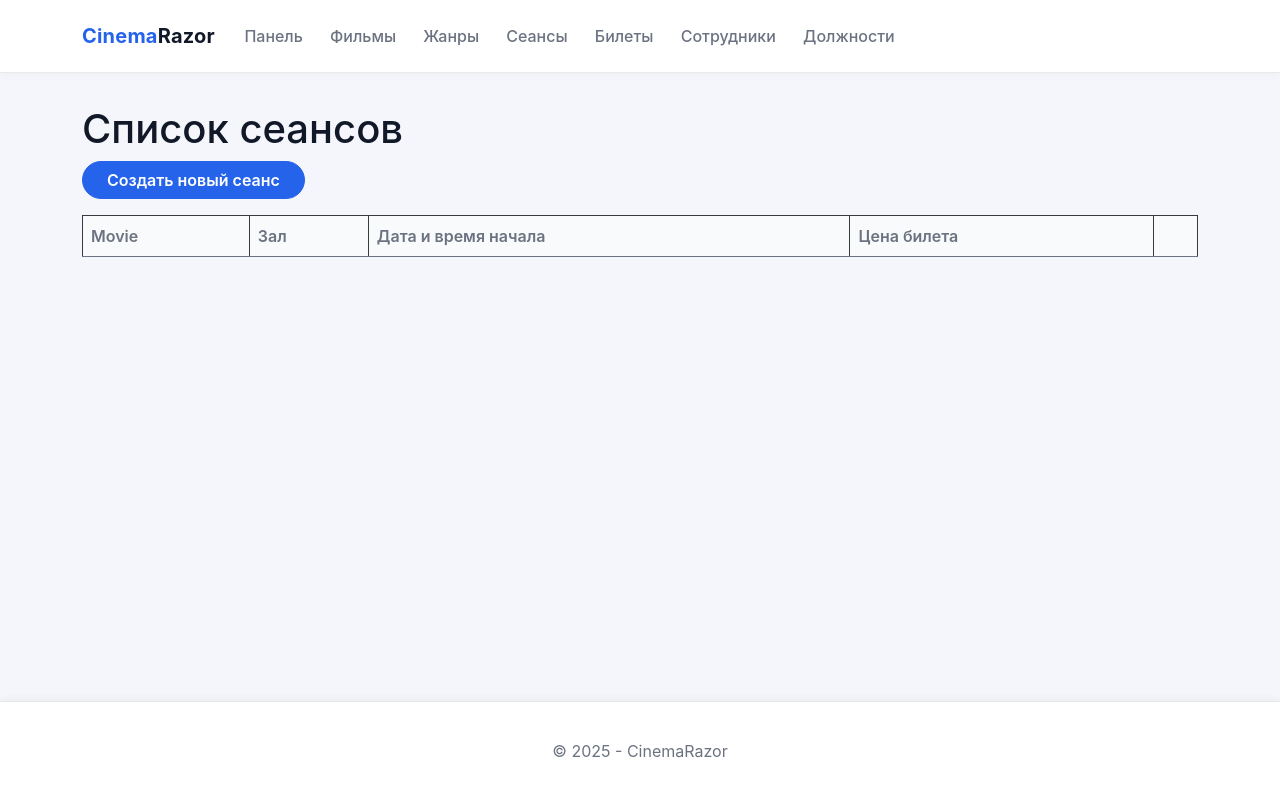
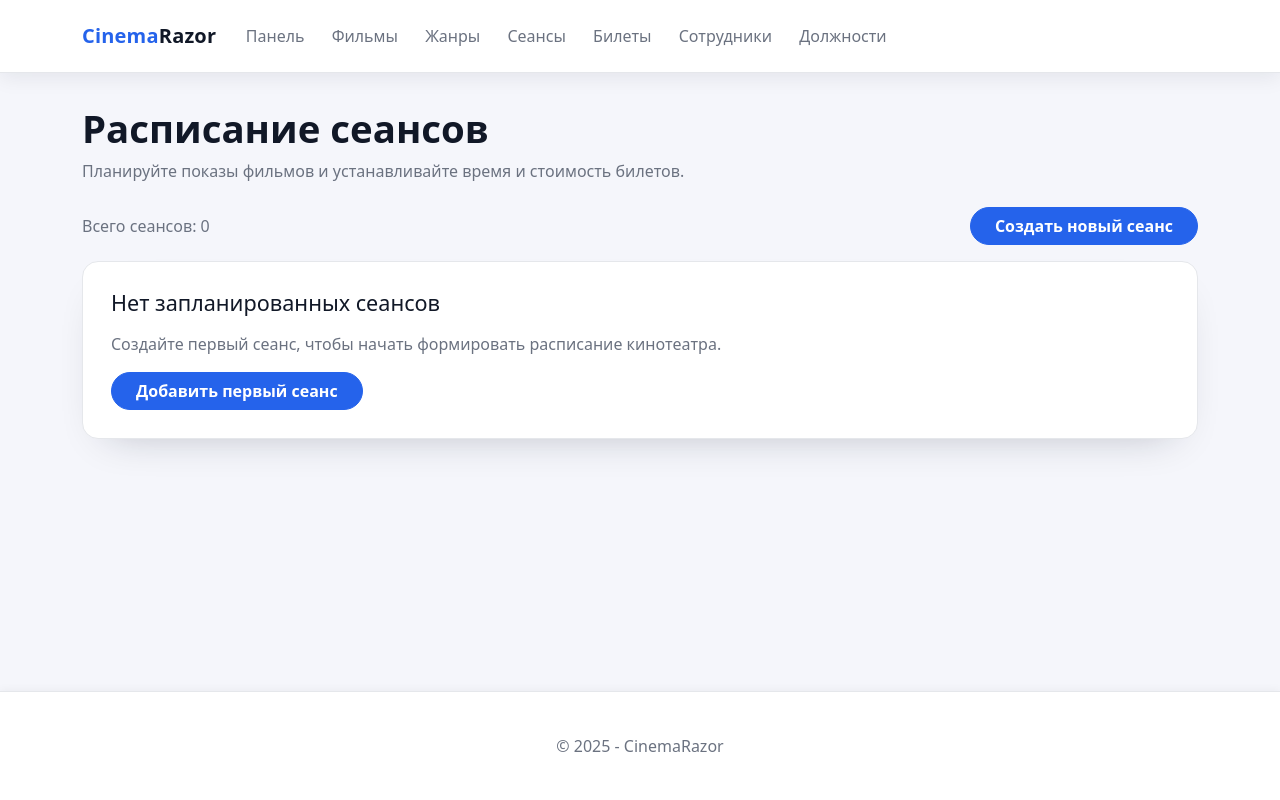
Before and after one commit to f0stery/CinemaRazor, an ASP.NET Core app: page /Sessions in a window 1280 px wide. Run offline with ASP.NET Core 8, Linux system fonts and the light colour scheme; lists and menus that the app fills with data are empty; style sheets or scripts are compiled from the project's sources; the project's own start-up code is not run, and a stand-in starts its controllers and pages.

Commit message:
Refactor UI and improve page structure
Co-authored-by: f0rsteryo <f0rsteryo@gmail.com>

```diff
--- a/CinemaRazor/Pages/Sessions/Index.cshtml
+++ b/CinemaRazor/Pages/Sessions/Index.cshtml
@@ -5,36 +5,57 @@
     ViewData["Title"] = "Сеансы";
 }
 
-<h1>Список сеансов</h1>
+<section class="page-header mb-4">
+    <h1 class="page-title">Расписание сеансов</h1>
+    <p class="page-subtitle">Планируйте показы фильмов и устанавливайте время и стоимость билетов.</p>
+</section>
 
-<p>
+<div class="d-flex justify-content-between align-items-center mb-3 flex-wrap gap-2">
+    <span class="text-muted">Всего сеансов: @Model.Session.Count</span>
     <a asp-page="Create" class="btn btn-primary">Создать новый сеанс</a>
-</p>
+</div>
 
-<table class="table table-striped table-bordered align-middle">
-    <thead class="table-dark">
+@if (Model.Session.Any())
+{
+    <div class="table-container">
+        <div class="table-responsive">
+            <table class="table align-middle">
+                <thead>
                     <tr>
-            <th>@Html.DisplayNameFor(model => model.Session[0].Movie)</th>
+                        <th>Фильм</th>
                         <th>Зал</th>
-            <th>@Html.DisplayNameFor(model => model.Session[0].StartTime)</th>
-            <th>@Html.DisplayNameFor(model => model.Session[0].Price)</th>
-            <th></th>
+                        <th>Время начала</th>
+                        <th>Цена</th>
+                        <th class="text-end">Действия</th>
                     </tr>
                 </thead>
                 <tbody>
                 @foreach (var item in Model.Session)
                 {
                     <tr>
-                <td>@item.Movie?.Title</td>
+                        <td class="fw-semibold">@(item.Movie?.Title ?? "—")</td>
                         <td>Основной зал</td>
-                <td>@item.StartTime.ToString("g")</td>
+                        <td>@item.StartTime.ToString("dd.MM.yyyy HH:mm")</td>
                         <td>@item.Price.ToString("0") BYN</td>
-                <td>
-                    <a asp-page="./Edit" asp-route-id="@item.Id" class="btn btn-sm btn-warning">Редактировать</a>
-                    <a asp-page="./Details" asp-route-id="@item.Id" class="btn btn-sm btn-info">Детали</a>
-                    <a asp-page="./Delete" asp-route-id="@item.Id" class="btn btn-sm btn-danger">Удалить</a>
+                        <td class="text-end">
+                            <div class="btn-group btn-group-sm" role="group">
+                                <a asp-page="./Details" asp-route-id="@item.Id" class="btn btn-outline-secondary">Просмотр</a>
+                                <a asp-page="./Edit" asp-route-id="@item.Id" class="btn btn-outline-secondary">Изменить</a>
+                                <a asp-page="./Delete" asp-route-id="@item.Id" class="btn btn-outline-secondary">Удалить</a>
+                            </div>
                         </td>
                     </tr>
                 }
                 </tbody>
             </table>
+        </div>
+    </div>
+}
+else
+{
+    <div class="support-card">
+        <h2>Нет запланированных сеансов</h2>
+        <p>Создайте первый сеанс, чтобы начать формировать расписание кинотеатра.</p>
+        <a asp-page="Create" class="btn btn-primary">Добавить первый сеанс</a>
+    </div>
+}
--- a/CinemaRazor/Pages/Shared/_Layout.cshtml
+++ b/CinemaRazor/Pages/Shared/_Layout.cshtml
@@ -7,49 +7,6 @@
     <link rel="stylesheet" href="~/lib/bootstrap/dist/css/bootstrap.min.css" />
     <link rel="stylesheet" href="~/css/site.css" asp-append-version="true" />
     <link rel="stylesheet" href="~/CinemaRazor.styles.css" asp-append-version="true" />
-    <style>
-        /* --- Структура страницы --- */
-        html, body {
-            height: 100%;
-            margin: 0;
-            padding: 0;
-        }
-
-        body {
-            display: flex;
-            flex-direction: column;
-            min-height: 100vh;
-            background: var(--background, #f5f6fb);
-            color: var(--text-primary, #111827);
-        }
-
-        main {
-            flex: 1;
-            padding: 2rem 0 3rem; /* отступ снизу под футер */
-        }
-
-        /* --- Футер --- */
-        footer.footer {
-            margin-top: auto;
-            background: var(--surface, #fff);
-            border-top: 1px solid var(--border, #e5e7eb);
-            color: var(--text-secondary, #6b7280);
-            text-align: center;
-            padding: 1.2rem 0;
-            box-shadow: 0 -2px 8px rgba(0, 0, 0, 0.04);
-        }
-
-        .app-navbar {
-            background: #fff;
-            border-bottom: 1px solid #eaeaea;
-            box-shadow: 0 2px 8px rgba(0, 0, 0, 0.03);
-        }
-
-        .brand-accent {
-            color: #2563eb;
-            font-weight: bold;
-        }
-    </style>
 </head>
 <body>
     <header>
--- a/CinemaRazor/wwwroot/css/site.css
+++ b/CinemaRazor/wwwroot/css/site.css
@@ -17,35 +17,38 @@
 }
 
 /* === Общая структура страницы === */
-html, body {
+html {
     height: 100%;
+    font-family: "Inter", "Segoe UI", -apple-system, BlinkMacSystemFont, sans-serif;
+}
+
+body {
+    min-height: 100vh;
     margin: 0;
+    padding: 0;
     display: flex;
     flex-direction: column;
-    font-family: "Inter", "Segoe UI", -apple-system, BlinkMacSystemFont, sans-serif;
     background: var(--background);
     color: var(--text-primary);
 }
 
-    body > .container {
-        flex: 1 0 auto; /* Контент растягивается, футер прижимается вниз */
-    }
-
 /* === Основная часть === */
 main {
     flex: 1 0 auto;
-    padding-top: 2.5rem;
-    padding-bottom: 6rem; /* безопасный отступ под футер и кнопки */
+    padding-top: 2rem;
+    padding-bottom: 3rem;
 }
 
 /* === Футер === */
 footer.footer {
     flex-shrink: 0;
+    margin-top: auto;
     background: var(--surface);
     border-top: 1px solid var(--border);
-    padding-block: 1.5rem;
+    padding: 1.5rem 0;
     color: var(--text-secondary);
     text-align: center;
+    box-shadow: 0 -2px 8px rgba(0, 0, 0, 0.04);
 }
 
 /* === Остальные стили === */
```
Also changed, not shown: CinemaRazor/Pages/Employees/Index.cshtml (+15 -4 lines), CinemaRazor/Pages/Movies/Index.cshtml (+58 -28 lines), CinemaRazor/Pages/Tickets/Index.cshtml (+9 -5 lines). Lines whose indentation alone changed are shown as unchanged.
